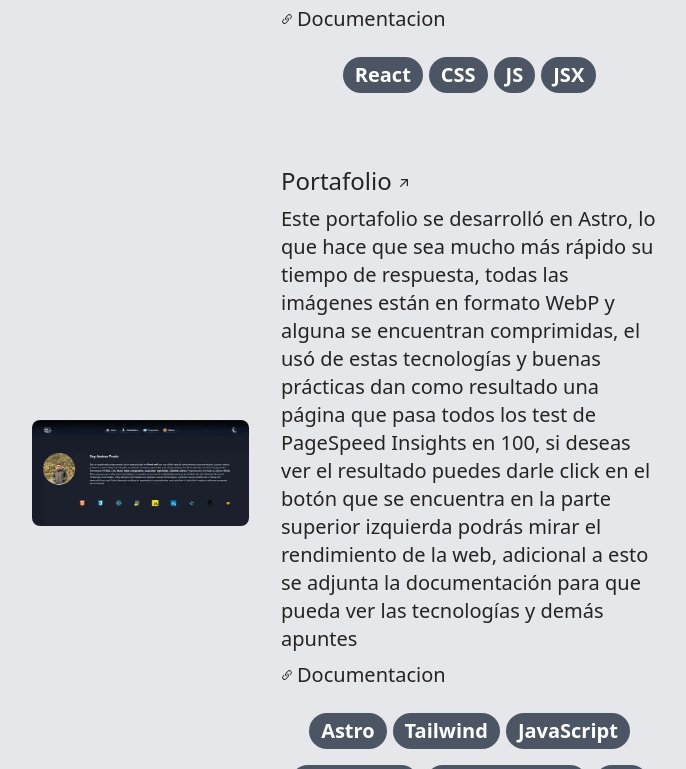
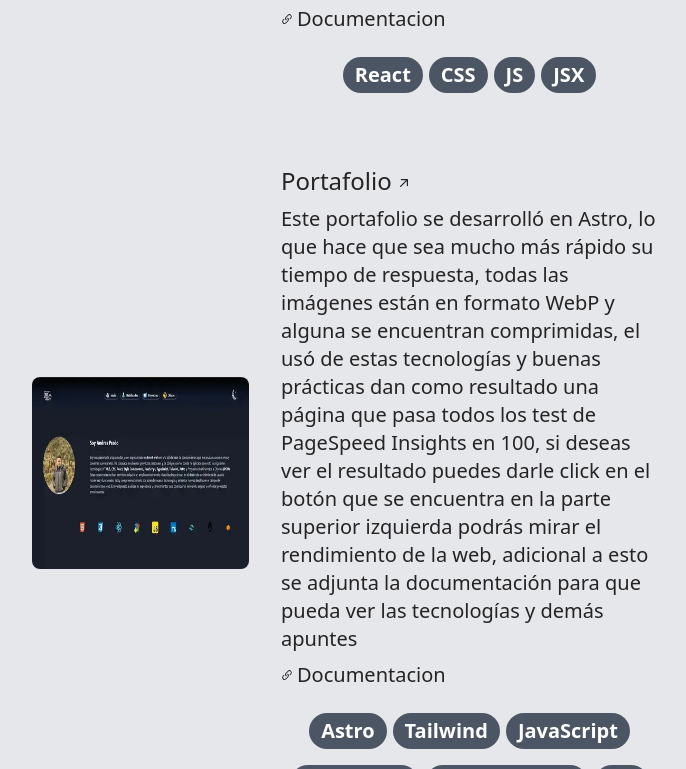
Before and after one commit to dakan2525/Portafolio-Astro-Tailwind-TS, an Astro site: page /proyectos in a window 1280 px wide. Shown: the part 3731-4500 px from the top of the page, without its empty margins (424-1110 px from the left). Built offline with nearby package versions, Linux system fonts and the light colour scheme; Astro itself is replaced by a stand-in of ours.

Commit message:
redimencion de imagenes de proyectos2

```diff
--- a/src/components/CardProyectos.astro
+++ b/src/components/CardProyectos.astro
@@ -52,7 +52,7 @@ const arrayEtiquetas = etiquetas.split(",");
         </div>
 
         <a  class="w-full h-full order-1 lg:grid lg:col-span-3  z-10  " href={urlPrincipal}>
-                <img class="rounded-lg w-[350px] h-[171px] md:w-[628px] md:h-[307px] lg:w-auto lg:h-auto m-auto" src={imgPreview} alt=`img del ${titulo}`>
+                <img class="rounded-lg w-[350px] h-[171px] md:w-[628px] md:h-[307px] lg:w-[392px] lg:h-[192px] m-auto" src={imgPreview} alt=`img del ${titulo}`>
         </a>
     </div>
 </li>
```
